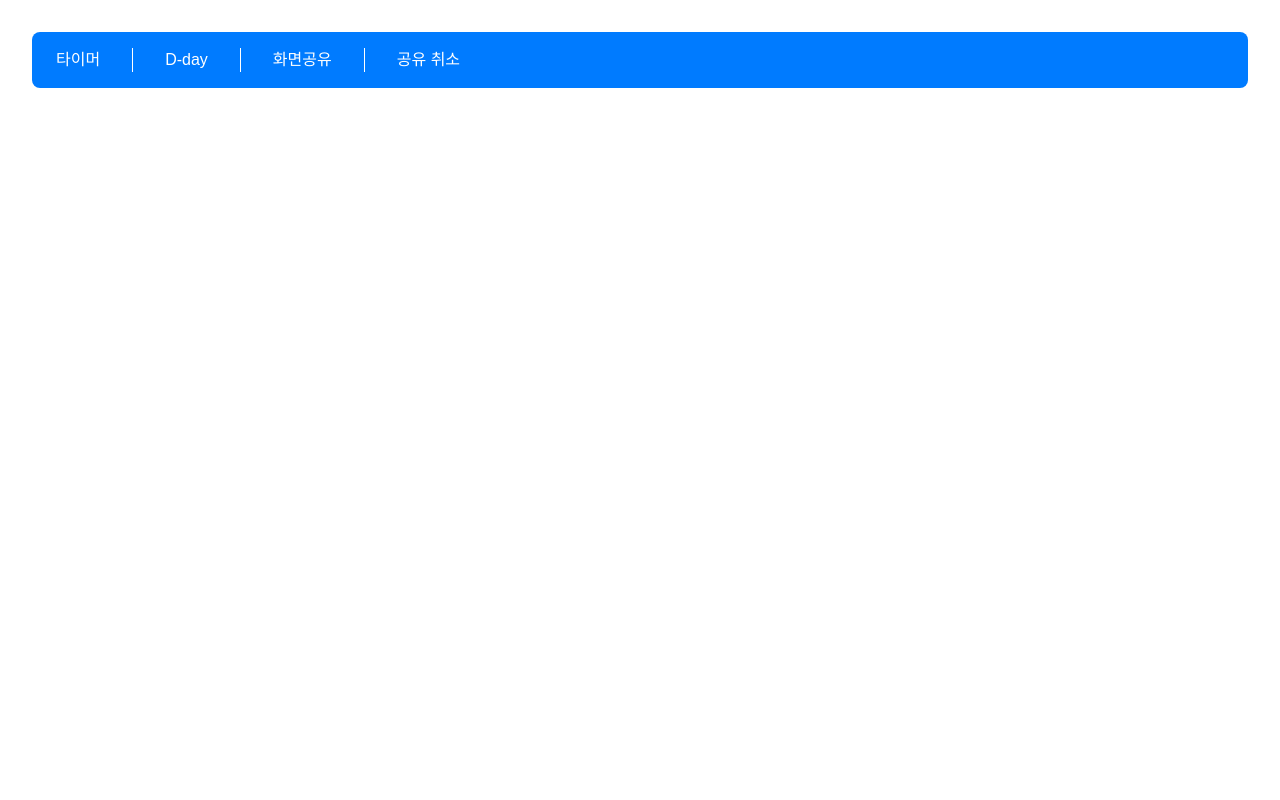
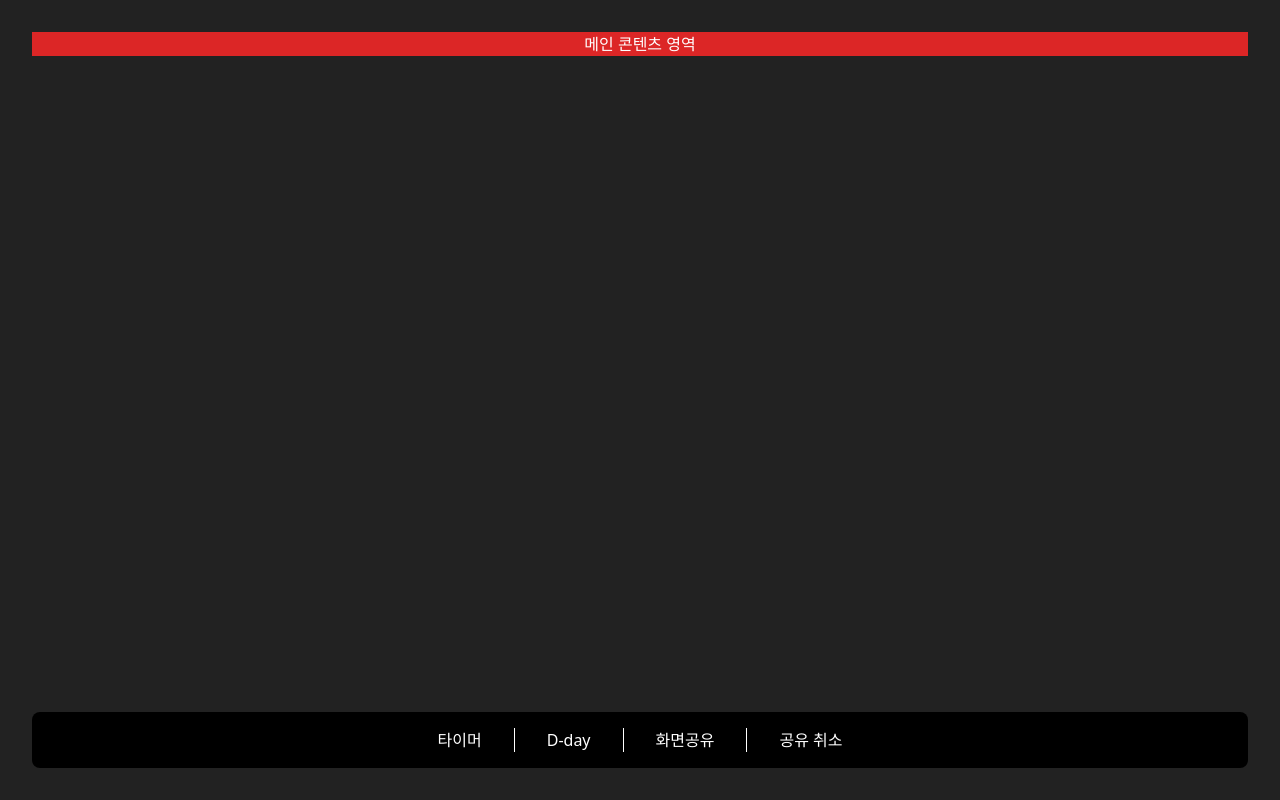
Before and after one commit to kimminsu31415/withstudy, a React (Create React App) app: page /studyroom in a window 1280 px wide. Built offline with nearby package versions, Linux system fonts and the light colour scheme.

Commit message:
fix: 화면 디자인 변경

```diff
--- a/src/components/Tool.jsx
+++ b/src/components/Tool.jsx
@@ -19,7 +19,7 @@ function Tool() {
   };
 
   return (
-    <div className="flex items-center gap-4 rounded-lg bg-[#007bff] p-2">
+    <div className="flex h-14 w-full items-center justify-center gap-4 rounded-lg bg-black p-2">
       {/* 타이머 버튼 */}
       <button
         onClick={toggleTimerModal}
--- a/src/pages/StudyRoom.jsx
+++ b/src/pages/StudyRoom.jsx
@@ -1,21 +1,17 @@
 // src/pages/StudyRoom.jsx
-import React from 'react';
-import Tool from '../components/Tool';
+import React from "react";
+import Tool from "../components/Tool";
 
 function StudyRoom() {
   return (
-    <div style={styles.container}>
+    <div className="flex min-h-screen flex-col justify-between bg-[#222222] p-8 text-center font-sans">
+      <div>
+        <p className="bg-red-600 text-white">메인 콘텐츠 영역</p>
+      </div>
+
       <Tool />
     </div>
   );
 }
 
-const styles = {
-  container: {
-    textAlign: 'center',
-    padding: '2rem',
-    fontFamily: 'Arial, sans-serif',
-  },
-};
-
 export default StudyRoom;
```
